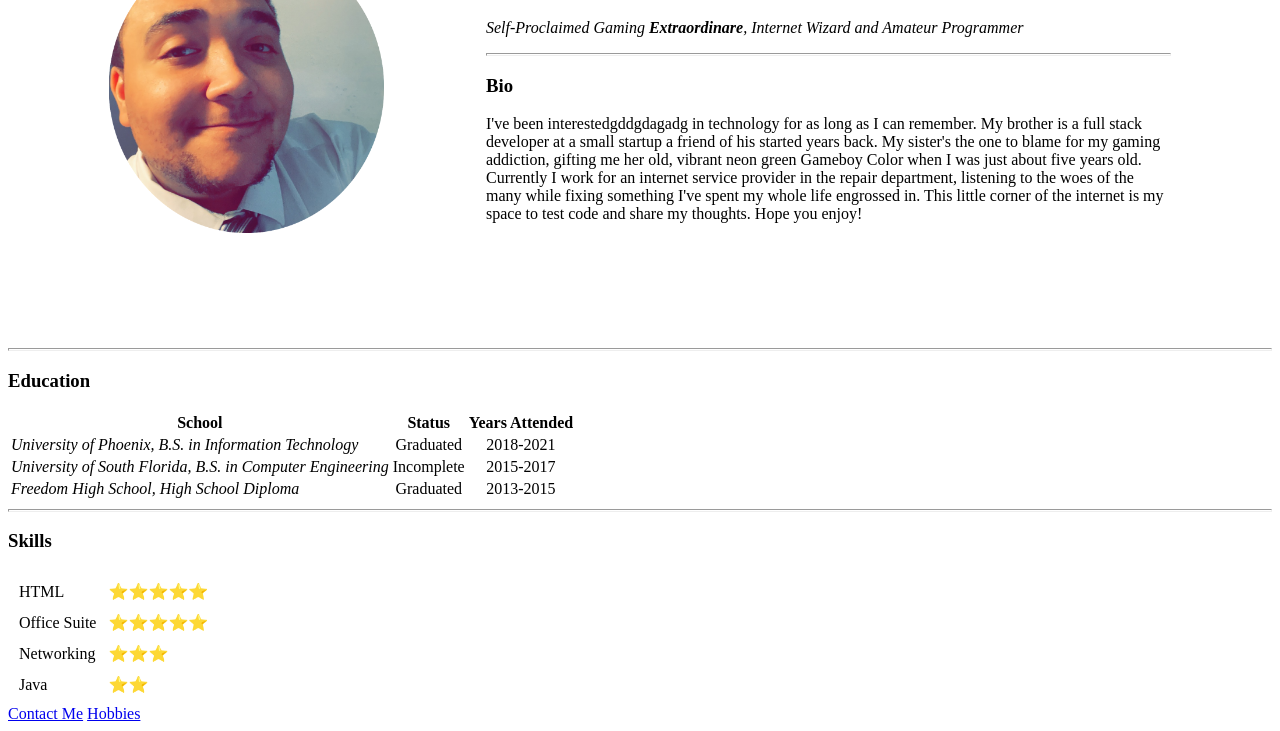
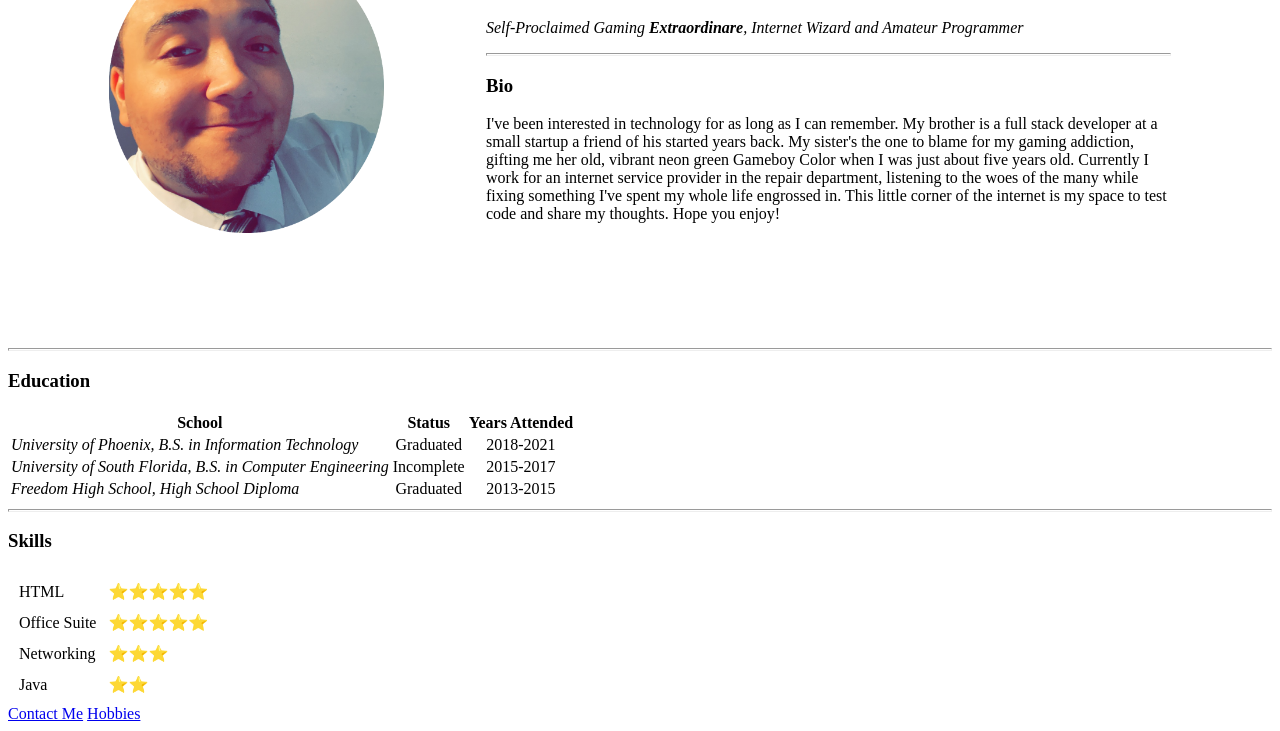
Before and after one commit to insidiouszg/mycvproject, a plain HTML site: page index.html in a window 1280 px wide. Shown: the part 170-901 px from the top of the page. Drawn offline with Linux system fonts and the light colour scheme.

Commit message:
Minor grammatical edit

```diff
--- a/index.html
+++ b/index.html
@@ -19,7 +19,7 @@
         <p>
           <hr size="3" />
         <h3>Bio</h3>
-        I've been interestedgddgdagadg in technology for as long as I can remember. My brother is a full stack developer at a small startup
+        I've been interested in technology for as long as I can remember. My brother is a full stack developer at a small startup
         a friend of his started years back. My sister's the one to blame for my gaming addiction, gifting me her old, vibrant
         neon green Gameboy Color when I was just about five years old. Currently I work for an internet service provider
         in the repair department, listening to the woes of the many while fixing something I've spent my whole life engrossed in. This
```
